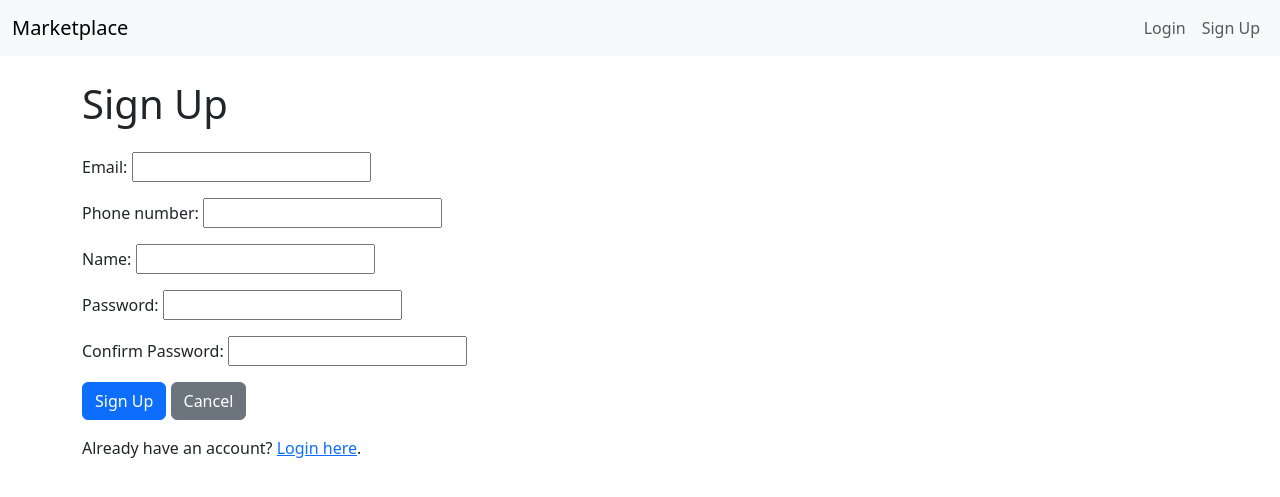
After one commit to mohamedsamirpassion/marketplace, a Django app: page /accounts/signup/ in a window 1280 px wide. The commit adds this page. Shown: the top 497 px of the page. Run offline with Django 4.2, Linux system fonts and the light colour scheme.

Commit message:
Fix seller name on detail page and add signup with email verification

```diff
--- a/templates/base.html
+++ b/templates/base.html
@@ -4,7 +4,6 @@
     <meta charset="UTF-8">
     <meta name="viewport" content="width=device-width, initial-scale=1.0">
     <title>{% block title %}Marketplace{% endblock %}</title>
-    <!-- Bootstrap CSS -->
     <link href="https://cdn.jsdelivr.net/npm/bootstrap@5.3.3/dist/css/bootstrap.min.css" rel="stylesheet">
     <link href="https://cdn.jsdelivr.net/npm/bootstrap-icons@1.11.3/font/bootstrap-icons.css" rel="stylesheet">
 </head>
@@ -22,7 +21,10 @@
                             <a class="nav-link" href="{% url 'create_listing' %}">Post a Listing</a>
                         </li>
                         <li class="nav-item">
-                            <a class="nav-link" href="{% url 'logout' %}">Logout ({{ user.email }})</a>
+                            <a class="nav-link" href="{% url 'edit_profile' %}">Edit Profile</a>
+                        </li>
+                        <li class="nav-item">
+                            <a class="nav-link" href="{% url 'logout' %}">Logout ({{ user.name }})</a>
                         </li>
                     {% else %}
                         <li class="nav-item">
@@ -40,7 +42,6 @@
         {% block content %}
         {% endblock %}
     </div>
-    <!-- Bootstrap JS (for navbar toggle) -->
     <script src="https://cdn.jsdelivr.net/npm/bootstrap@5.3.3/dist/js/bootstrap.bundle.min.js"></script>
 </body>
 </html>
--- a/templates/registration/verification_email.html
+++ b/templates/registration/verification_email.html
@@ -1,10 +1,10 @@
-Hello {{ user.email }},
+Hello {{ user.name }},
 
-Please click the link below to verify your Marketplace account:
+Please verify your Marketplace account by clicking the link below:
 
 {{ link }}
 
-If you didn’t request this, ignore this email.
+If you didn’t sign up, ignore this email.
 
 Thanks,
 The Marketplace Team
--- a/users/forms.py
+++ b/users/forms.py
@@ -1,10 +1,18 @@
 from django import forms
-from django.contrib.auth.forms import UserCreationForm
 from .models import User
 
-class SignUpForm(UserCreationForm):
-    phone_number = forms.CharField(max_length=15)
+class SignUpForm(forms.ModelForm):
+    password = forms.CharField(widget=forms.PasswordInput)
+    password_confirm = forms.CharField(widget=forms.PasswordInput, label="Confirm Password")
 
     class Meta:
         model = User
-        fields = ['email', 'phone_number', 'password1', 'password2']
+        fields = ['email', 'phone_number', 'name', 'password']
+
+    def clean(self):
+        cleaned_data = super().clean()
+        password = cleaned_data.get("password")
+        password_confirm = cleaned_data.get("password_confirm")
+        if password != password_confirm:
+            raise forms.ValidationError("Passwords do not match")
+        return cleaned_data
--- a/users/models.py
+++ b/users/models.py
@@ -2,19 +2,21 @@ from django.contrib.auth.models import AbstractBaseUser, BaseUserManager, Permis
 from django.db import models
 
 class UserManager(BaseUserManager):
-    def create_user(self, email, phone_number, password=None):
+    def create_user(self, email, phone_number, name, password=None):
         if not email:
             raise ValueError("Email is required")
         if not phone_number:
             raise ValueError("Phone number is required")
+        if not name:
+            raise ValueError("Name is required")
         email = self.normalize_email(email)
-        user = self.model(email=email, phone_number=phone_number)
+        user = self.model(email=email, phone_number=phone_number, name=name)
         user.set_password(password)
         user.save(using=self._db)
         return user
 
-    def create_superuser(self, email, phone_number, password=None):
-        user = self.create_user(email, phone_number, password)
+    def create_superuser(self, email, phone_number, name, password=None):
+        user = self.create_user(email, phone_number, name, password)
         user.is_staff = True
         user.is_superuser = True
         user.is_verified = True
@@ -24,6 +26,7 @@ class UserManager(BaseUserManager):
 class User(AbstractBaseUser, PermissionsMixin):
     email = models.EmailField(unique=True)
     phone_number = models.CharField(max_length=15, unique=True)
+    name = models.CharField(max_length=100)  # New field
     is_verified = models.BooleanField(default=False)
     is_active = models.BooleanField(default=True)
     is_staff = models.BooleanField(default=False)
@@ -32,7 +35,7 @@ class User(AbstractBaseUser, PermissionsMixin):
     objects = UserManager()
 
     USERNAME_FIELD = 'email'
-    REQUIRED_FIELDS = ['phone_number']
+    REQUIRED_FIELDS = ['phone_number', 'name']
 
     def __str__(self):
-        return self.email
+        return self.name  # Show name instead of email
--- /dev/null
+++ b/users/templates/users/signup.html
@@ -0,0 +1,12 @@
+{% extends 'base.html' %}
+{% block title %}Sign Up{% endblock %}
+{% block content %}
+    <h1 class="mb-4">Sign Up</h1>
+    <form method="post" class="w-50">
+        {% csrf_token %}
+        {{ form.as_p }}
+        <button type="submit" class="btn btn-primary">Sign Up</button>
+        <a href="{% url 'home' %}" class="btn btn-secondary">Cancel</a>
+    </form>
+    <p class="mt-3">Already have an account? <a href="{% url 'login' %}">Login here</a>.</p>
+{% endblock %}
--- a/users/urls.py
+++ b/users/urls.py
@@ -2,6 +2,7 @@ from django.urls import path
 from . import views
 
 urlpatterns = [
-    path('signup/', views.signup, name='signup'),
-    path('verify/<uidb64>/<token>/', views.verify_email, name='verify_email'),
+    path('edit-profile/', views.edit_profile, name='edit_profile'),
+    path('accounts/signup/', views.signup, name='signup'),
+    path('accounts/verify/<uidb64>/<token>/', views.verify_email, name='verify_email'),
 ]
--- a/users/views.py
+++ b/users/views.py
@@ -1,14 +1,23 @@
 from django.shortcuts import render, redirect
 from django.contrib.auth import login
+from django.contrib.auth.decorators import login_required
 from django.core.mail import send_mail
 from django.template.loader import render_to_string
-from django.utils.http import urlsafe_base64_encode
-from django.utils.encoding import force_bytes
+from django.utils.http import urlsafe_base64_encode, urlsafe_base64_decode
+from django.utils.encoding import force_bytes, force_str
 from django.contrib.auth.tokens import default_token_generator
 from .forms import SignUpForm
 from .models import User
-from django.utils.http import urlsafe_base64_decode
-from django.utils.encoding import force_str
+
+@login_required
+def edit_profile(request):
+    if request.method == 'POST':
+        user = request.user
+        user.name = request.POST['name']
+        user.phone_number = request.POST['phone_number']
+        user.save()
+        return redirect('home')
+    return render(request, 'users/edit_profile.html', {'user': request.user})
 
 def signup(request):
     if request.method == 'POST':
@@ -21,7 +30,7 @@ def signup(request):
             token = default_token_generator.make_token(user)
             uid = urlsafe_base64_encode(force_bytes(user.pk))
             domain = request.get_host()
-            link = f"http://{domain}/verify/{uid}/{token}/"
+            link = f"http://{domain}/accounts/verify/{uid}/{token}/"
             subject = "Verify Your Marketplace Account"
             message = render_to_string('registration/verification_email.html', {
                 'user': user,
@@ -31,7 +40,7 @@ def signup(request):
             return render(request, 'registration/signup_done.html')
     else:
         form = SignUpForm()
-    return render(request, 'registration/signup.html', {'form': form})
+    return render(request, 'users/signup.html', {'form': form})
 
 def verify_email(request, uidb64, token):
     try:
```
Also changed, not shown: listings/templates/listings/home.html (+17 -1 lines), listings/templates/listings/listing_detail.html (+18 -2 lines), marketplace/settings.py (+12 -0 lines), templates/registration/signup_done.html (+4 -3 lines), templates/registration/verification_failed.html (+4 -3 lines), db.sqlite3, users/migrations/0002_user_name.py (added).
